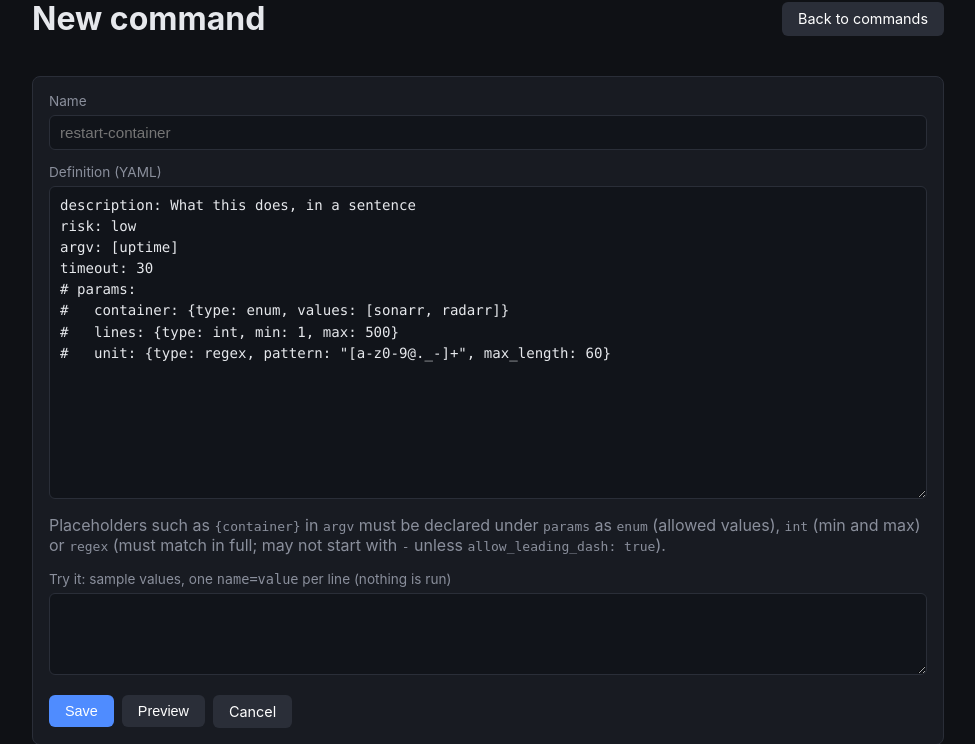
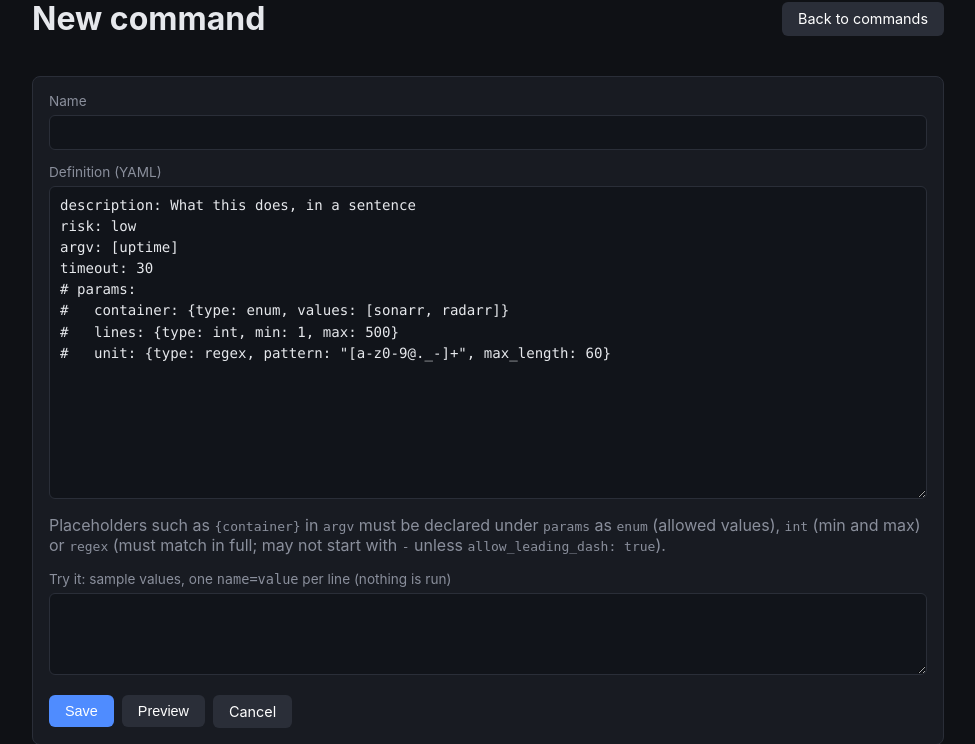
Before and after one commit to ccmpbll/ulmo, a FastAPI app: page /commands/edit in a window 1280 px wide. Shown: the part 103-847 px from the top of the page, without its empty margins (152-1127 px from the left). Run offline with FastAPI, Linux system fonts and the light colour scheme; the visitor is signed in with stand-in values (Sample User, id 1); tables that the repository leaves empty hold one stand-in row (values such as "Sample post"); parts of the project's set-up code (start-up, migrations or seed data) failed here and were passed over.

Commit message:
Drop example placeholders from key name and command name fields

```diff
--- a/app/templates/command_edit.html
+++ b/app/templates/command_edit.html
@@ -11,7 +11,7 @@
     <input type="hidden" name="base" value="{{ base }}" />
     <input type="hidden" name="is_new" value="{{ '1' if is_new else '' }}" />
     <input type="hidden" name="original" value="{{ original if not is_new else '' }}" />
-    <label>Name<input type="text" name="name" required maxlength="60" value="{{ name }}" placeholder="restart-container" /></label>
+    <label>Name<input type="text" name="name" required maxlength="60" value="{{ name }}" /></label>
     {% if not is_new %}<p class="muted">You can rename it. The hosts that offer it and the roles that use it follow the new name; anything outside ulmo that calls it by the old name (n8n, scripts) must be updated.</p>{% endif %}
     <label>Definition (YAML)
       <textarea class="code" name="text" rows="14" spellcheck="false">{{ text }}</textarea>
--- a/app/templates/settings.html
+++ b/app/templates/settings.html
@@ -40,7 +40,7 @@
     <form method="post" action="/settings/ssh-key" enctype="multipart/form-data">
       <label>Key name (matches the filename in <code>ansible_ssh_private_key_file</code> — leave
         blank to use the uploaded file's name)
-        <input type="text" name="filename" placeholder="ansible-ed25519" />
+        <input type="text" name="filename" />
       </label>
       <label>Upload a file
         <input type="file" name="key_file" />
```
